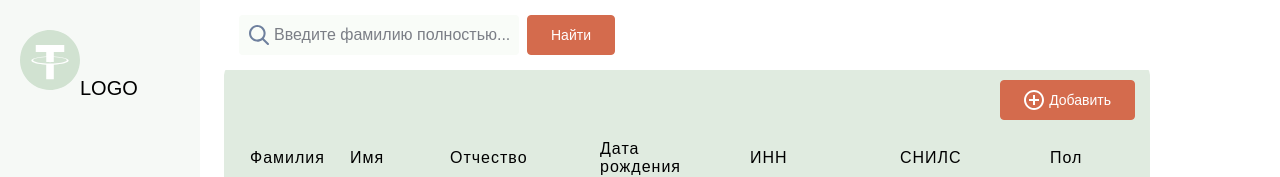
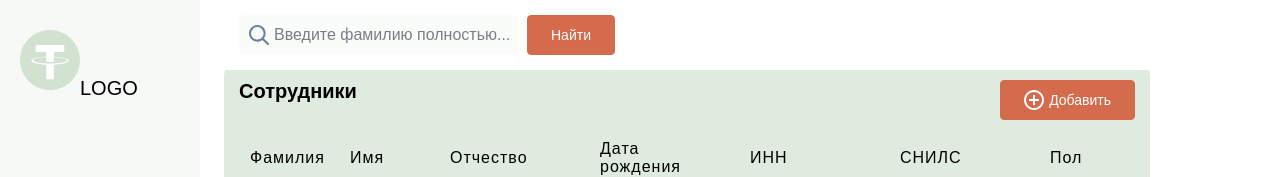
Before and after one commit to franze6/puppy-project, a React app: page /persons in a window 1280 px wide. Shown: the top 177 px of the page. Built offline with nearby package versions, Linux system fonts and the light colour scheme; no server answers.

Commit message:
ADD: Table headers

```diff
--- a/src/Components/Table/Table.jsx
+++ b/src/Components/Table/Table.jsx
@@ -16,7 +16,7 @@ import Modal from '../Modal/Modal';
 
 import style from './Table.scss';
 
-const Table = ({ columns, rows, onRowClick, canUpdate, canDelete }) => {
+const Table = ({ columns, rows, onRowClick, canUpdate, canDelete, tableName }) => {
   const [internalColumns, setInternalColumns] = useState(columns);
   const [internalRows, setInternalRows] = useState(rows);
   const [editRowIndex, setEditRowIndex] = useState(-1);
@@ -55,6 +55,7 @@ const Table = ({ columns, rows, onRowClick, canUpdate, canDelete }) => {
   return (
     <>
       <div className={style.table}>
+        <div className={style.name__table}>{tableName}</div>
         <div className={style.buttonAdd}>
           <Button
             onClick={() => {
@@ -136,12 +137,14 @@ Table.propTypes = {
   columns: PropTypes.array,
   rows: PropTypes.array,
   onRowClick: PropTypes.func,
+  tableName: PropTypes.string,
 };
 
 Table.defaultProps = {
   canUpdate: false,
   canDelete: false,
   onRowClick: () => {},
+  tableName: '',
 };
 
 export default Table;
--- a/src/Components/Table/Table.scss
+++ b/src/Components/Table/Table.scss
@@ -82,3 +82,10 @@
 .icon:hover {
   background-color: #ffffff00;
 }
+
+.name__table {
+  font-size: 20px;
+  font-weight: 600;
+  position: absolute;
+  padding: 15px;
+}
```
